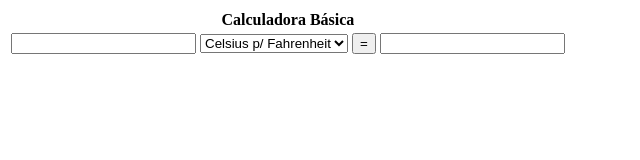
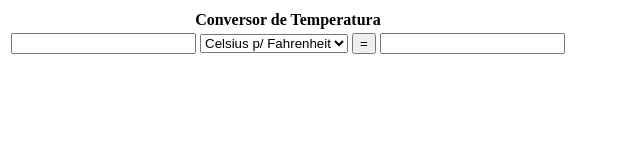
Before and after one commit to OTalDoL2/TemperatureConverter, a plain HTML site: page index.html in a window 1280 px wide. Shown: the full height of the page, 0-640 px from the left. Drawn offline with Linux system fonts and the light colour scheme.

Commit message:
SimpleVersion-0.2

```diff
--- a/index.html
+++ b/index.html
@@ -3,14 +3,14 @@
     <head>
         <meta charset="UTF-8">
         <meta name="viewport" content="width=device-width, initial-scale=1.0">
-        <title> Calculadora </title>
+        <title> Conversor de Temperatura </title>
     </head>
 
     <body>
         <form>
             <table border="0">
                 <tr>
-                    <th colspan="5"> Calculadora Básica </th>
+                    <th colspan="5"> Conversor de Temperatura </th>
                 </tr>
                 <tr>
                     <td> <input type="text" name="val1" id="val1"> </td>
```
